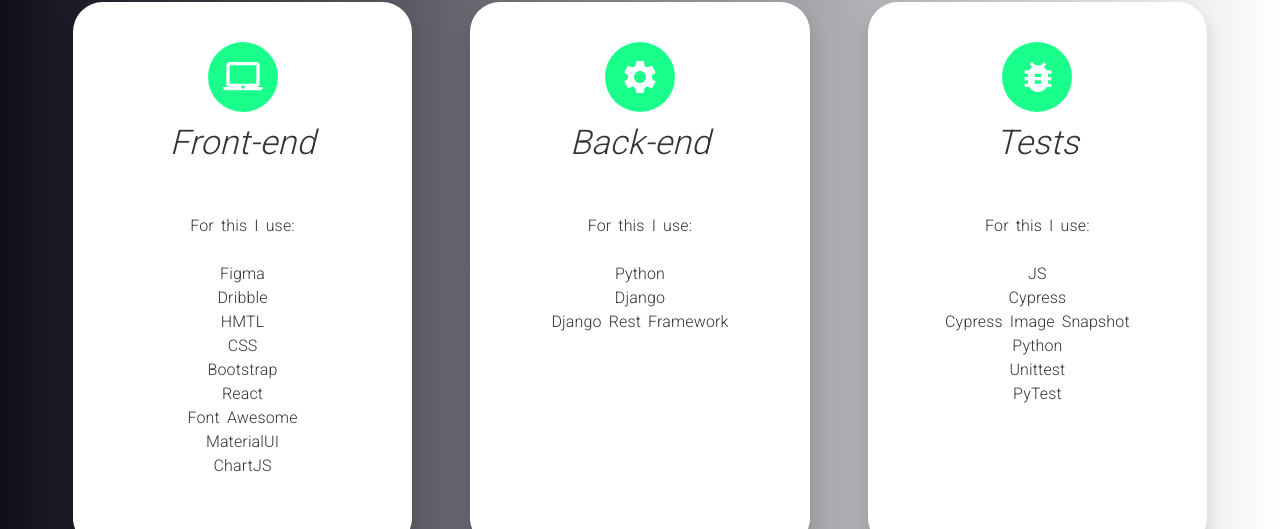
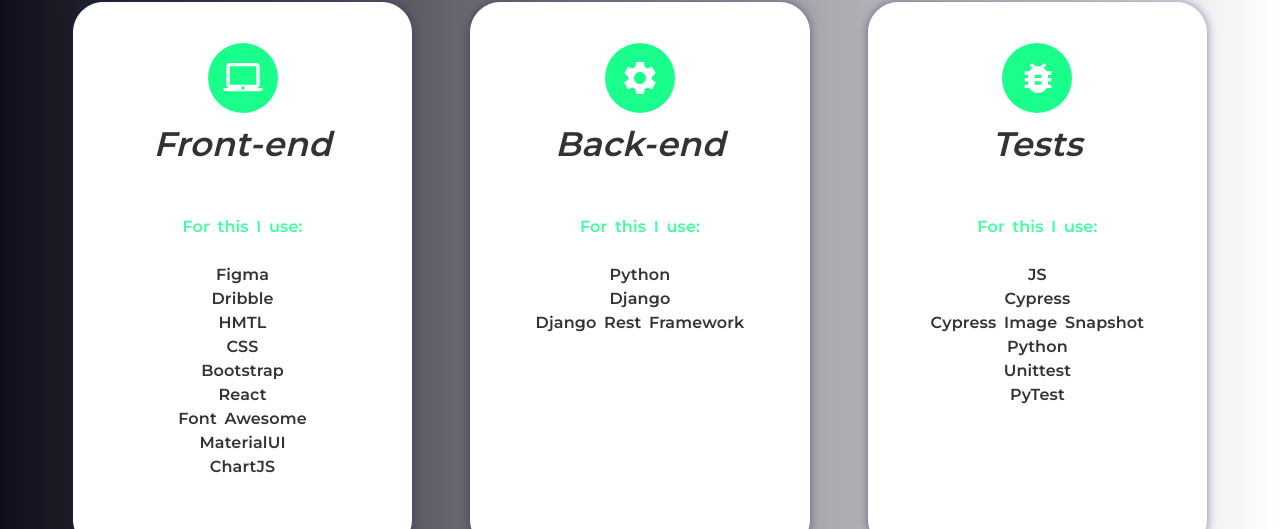
Before and after one commit to manuel12/personal-portfolio-page, a React (Create React App) app in the folder react-portfolio/: page / in a window 1280 px wide. Shown: the part 1003-1532 px from the top of the page. Built offline with nearby package versions, Linux system fonts and the light colour scheme.

Commit message:
Added styles from darkStyles file.

```diff
--- a/react-portfolio/src/components/SkillCard/styles.css
+++ b/react-portfolio/src/components/SkillCard/styles.css
@@ -1,11 +1,12 @@
 .skill-card {
   background-color: white;
+  border: 1px solid #fff;
   border-radius: var(--border-radius);
   margin: 20px auto;
   width: 100%;
   height: 100%;
   padding: 30px 0;
-  box-shadow: 0px 10px 20px rgba(0, 0, 0, 0.15);
+  box-shadow: 0px 0px 10px #14205f80;
 }
 
 .skill-icon-container {
@@ -37,3 +38,14 @@
   width: 80%;
   color: var(--font-color);
 }
+
+.skill-text-section-heading,
+.skill-text-section-content {
+  font-family: Montserrat, sans-serif !important;
+  font-weight: 600 !important;
+  color: var(--font-color);
+}
+
+.skill-text-section-content > span {
+  color: #1aff8dd6 !important
+}
```
